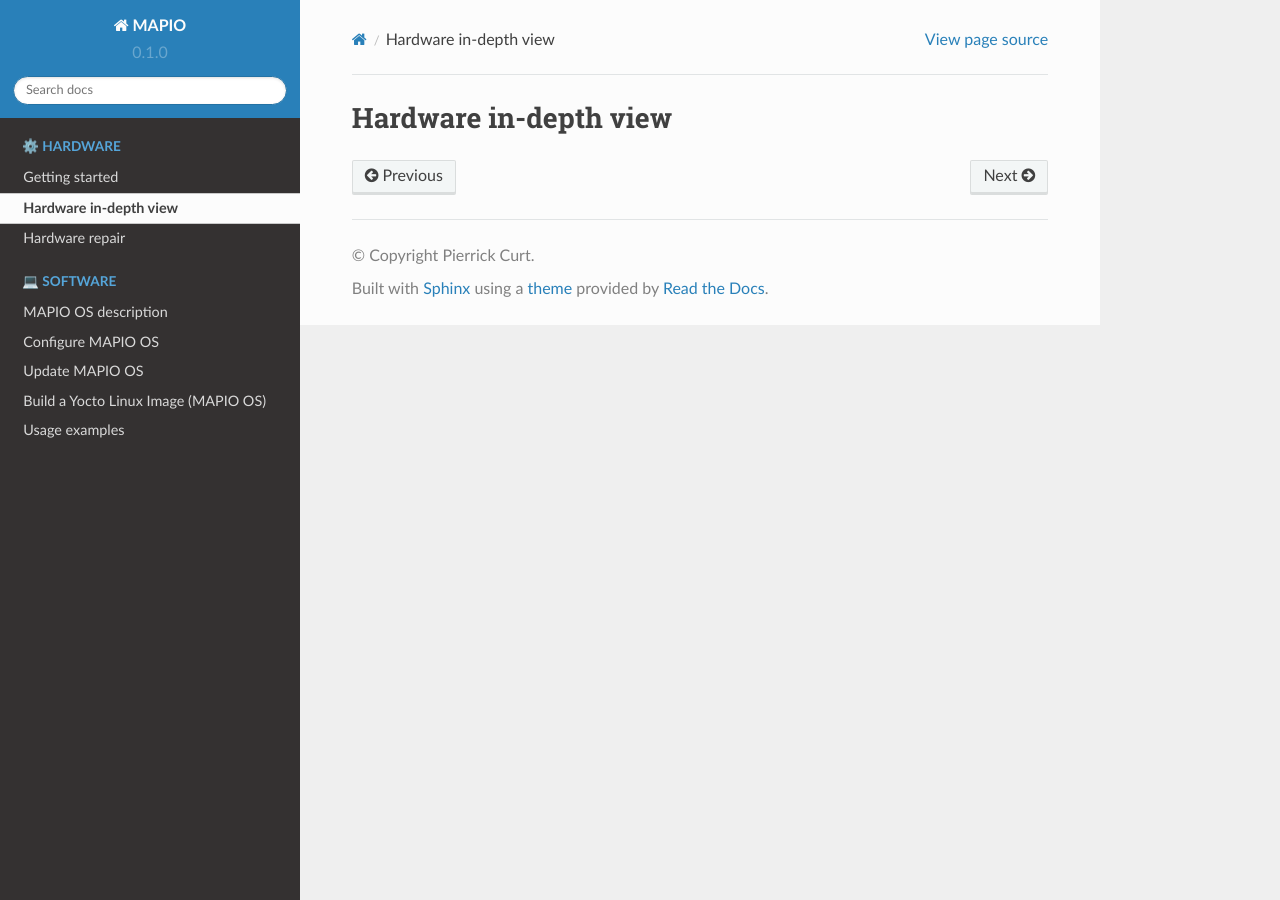
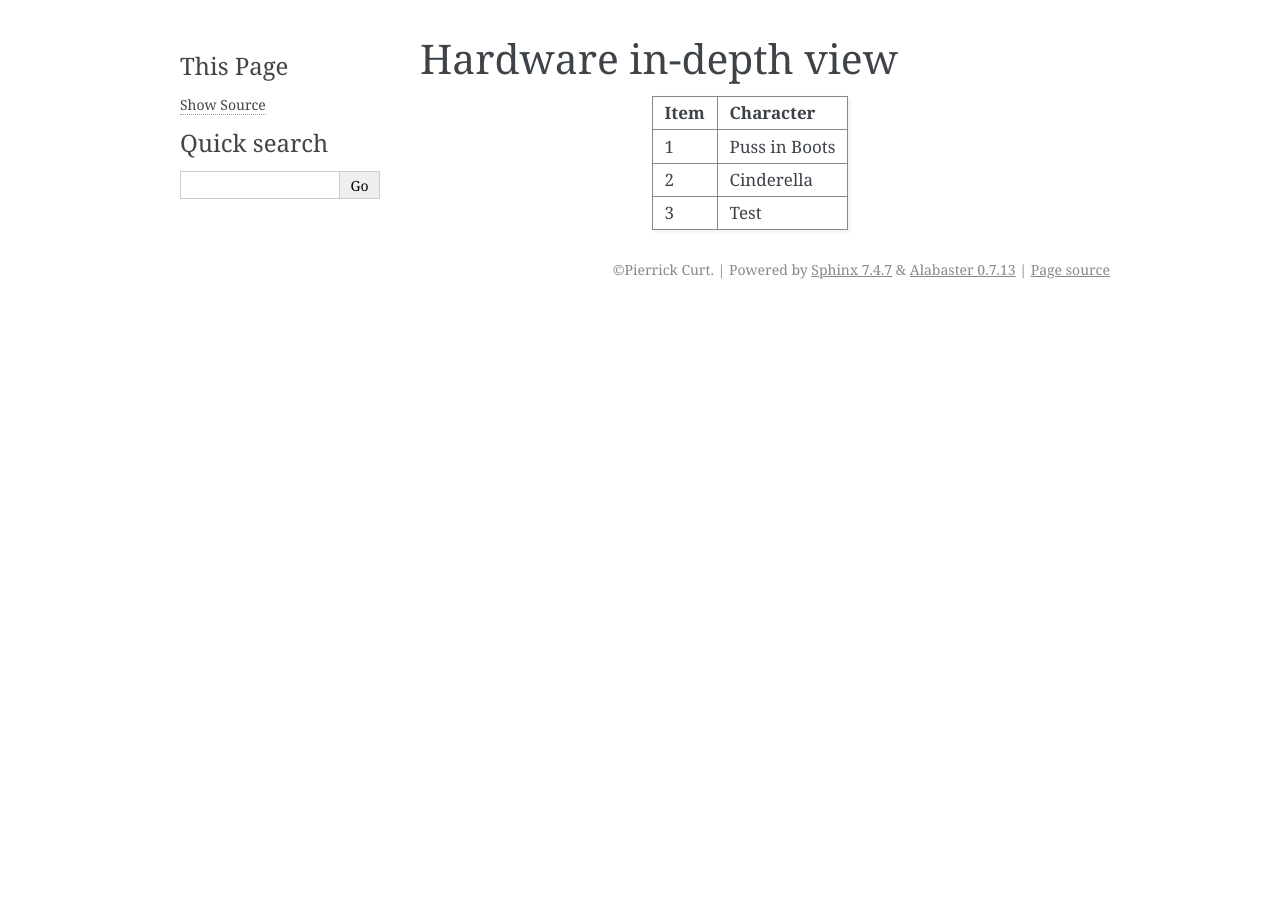
Before and after one commit to pcurt/mapio-docs, a Sphinx documentation site: the page built from docs/source/hw-full-description.rst, in a window 1280 px wide. Built offline with Sphinx 7.4.7, drawn with Linux system fonts in a browser that asks for light colours.

```diff
--- a/docs/source/conf.py
+++ b/docs/source/conf.py
@@ -31,7 +31,7 @@
 
 # -- Options for HTML output
 
-html_theme = 'sphinx_rtd_theme'
+html_theme = 'alabaster'
 
 # -- Options for EPUB output
 epub_show_urls = 'footnote'
--- a/docs/source/hw-full-description.rst
+++ b/docs/source/hw-full-description.rst
@@ -1,2 +1,12 @@
 Hardware in-depth view
 ================
+
++------+---------------+
+| Item | Character     |
++======+===============+
+| 1    | Puss in Boots |
++------+---------------+
+| 2    | Cinderella    |
++------+---------------+
+| 3    | Test          |
++------+---------------+
```
